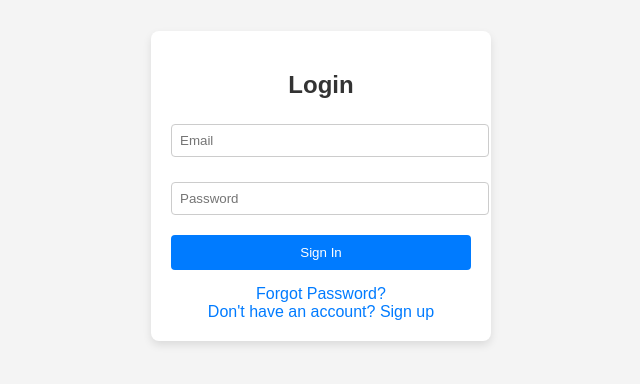
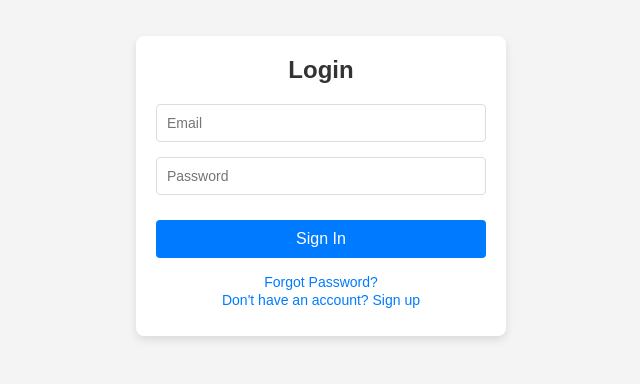
Before and after one commit to AlumniArchitect/AlumniArchitects, a React (Create React App) app in the folder frontend/: page /signin in a window 1280 px wide. Shown: the part 214-598 px from the top of the page, without its empty margins (319-959 px from the left). Built offline with nearby package versions, Linux system fonts and the light colour scheme.

Commit message:
MB login and sign up css change

```diff
--- a/frontend/src/component/auth/Signup.jsx
+++ b/frontend/src/component/auth/Signup.jsx
@@ -2,6 +2,7 @@ import React from 'react';
 import { useState } from 'react';
 import { useNavigate, Link } from 'react-router-dom';
 import Constant from "../../utils/Constant"
+
 
 const Signup = () => {
   const [signupInfo, setSignupInfo] = useState({
@@ -43,7 +44,7 @@ const Signup = () => {
       if (result.status) {
         navigate("/verify-otp");
       } else {
-        alert("Error occurred");
+         alert("Error occurred: " + result.message);
       }
 
     } catch (e) {
--- a/frontend/src/style/LoginPage.css
+++ b/frontend/src/style/LoginPage.css
@@ -1,58 +1,64 @@
+* {
+  margin: 0;
+  padding: 0;
+  box-sizing: border-box;
+}
 
-.login-container {
+body {
+  font-family: 'Arial', sans-serif;
+  background-color: #f4f4f4;
   display: flex;
-
   justify-content: center;
   align-items: center;
   height: 100vh;
-    width:50vw;
-    background-color: #f0f2f5;
-    animation: fadeIn 0.5s ease-in;
+  margin: 0;
 }
 
-  .login-wrapper {
-    animation: slideUp 0.5s ease-in-out;
+.form-container {
+  background-color: #fff;
+  width: 100%;
+  min-width: 370px;
+  padding: 20px;
+  border-radius: 8px;
+  box-shadow: 0 4px 8px rgba(0, 0, 0, 0.1);
+  min-height: 300px;
 }
 
-  .login-card {
-    background: #fff;
-    border-radius: 8px;
-    box-shadow: 0 4px 8px rgba(0, 0, 0, 0.1);
-    padding: 20px;
-    width: 300px;
-  }
-
-  .login-title {
+.form-container h2 {
+  font-size: 24px;
+  font-weight: bold;
+  color: #333;
   text-align: center;
-    font-size: 24px;
   margin-bottom: 20px;
 }
 
-  .login-error {
-    color: red;
-    margin-bottom: 10px;
-    text-align: center;
-  }
-
-  .login-field {
+.form-group {
   margin-bottom: 15px;
 }
 
-  .login-label {
-    display: block;
-    margin-bottom: 5px;
-    font-weight: bold;
-  }
-
-  .login-input {
+.form-group input,
+.form-group select {
   width: 100%;
-    padding: 8px;
+  padding: 10px;
   border: 1px solid #ddd;
   border-radius: 4px;
   font-size: 14px;
+  outline: none;
+  transition: border-color 0.3s ease;
 }
 
-  .login-button {
+.form-group input:focus,
+.form-group select:focus {
+  border-color: #007bff;
+}
+
+.form-group select {
+  appearance: none;
+  background-color: #fff;
+  cursor: pointer;
+}
+
+.form-group button {
   width: 100%;
   padding: 10px;
   background-color: #007bff;
@@ -61,35 +67,25 @@
   border-radius: 4px;
   font-size: 16px;
   cursor: pointer;
+  transition: background-color 0.3s ease;
+  margin-top: 10px;
 }
 
-  .login-button:hover {
+.form-group button:hover {
   background-color: #0056b3;
 }
 
-  .Otp{
-    visibility: hidden;
+.form-links {
+  text-align: center;
+  margin-top: 15px;
 }
 
-
-  /* Fade-in animation */
-  @keyframes fadeIn {
-    from {
-      opacity: 0;
-    }
-    to {
-      opacity: 1;
-    }
+.form-links a {
+  color: #007bff;
+  text-decoration: none;
+  font-size: 14px;
 }
 
-  /* Slide-up animation */
-  @keyframes slideUp {
-    from {
-      opacity: 0;
-      transform: translateY(20px);
+.form-links a:hover {
+  text-decoration: underline;
 }
-    to {
-      opacity: 1;
-      transform: translateY(0);
-    }
-  }
--- a/frontend/src/style/SignUpPage.css
+++ b/frontend/src/style/SignUpPage.css
@@ -1,57 +1,63 @@
+* {
+  margin: 0;
+  padding: 0;
+  box-sizing: border-box;
+}
 
-.signup-container {
+body {
+  font-family: 'Arial', sans-serif;
+  background-color: #f4f4f4;
   display: flex;
   justify-content: center;
   align-items: center;
   height: 100vh;
-    background-color: #f0f2f5;
+  margin: 0;
 }
 
-  .signup-wrapper {
+.form-container {
+  background-color: #fff;
   width: 100%;
-    max-width: 400px;
+  min-width: 500px;
   padding: 20px;
+  border-radius: 8px;
+  box-shadow: 0 4px 8px rgba(0, 0, 0, 0.1);
 }
 
-  .signup-card {
-    background: #fff;
-    border-radius: 8px;
-    box-shadow: 0 4px 8px rgba(0, 0, 0, 0.1);
-    padding: 20px;
-  }
-
-  .signup-title {
+.form-container h2 {
+  font-size: 24px;
+  font-weight: bold;
+  color: #333;
   text-align: center;
-    font-size: 24px;
   margin-bottom: 20px;
 }
 
-  .signup-error {
-    color: red;
-    margin-bottom: 10px;
-    text-align: center;
-  }
-
-  .signup-field {
+.form-group {
   margin-bottom: 15px;
 }
 
-  .signup-label {
-    display: block;
-    margin-bottom: 5px;
-    font-weight: bold;
-  }
-
-  .signup-input,
-  .signup-select {
+.form-group input,
+.form-group select {
   width: 100%;
-    padding: 8px;
+  padding: 10px;
   border: 1px solid #ddd;
   border-radius: 4px;
   font-size: 14px;
+  outline: none;
+  transition: border-color 0.3s ease;
 }
 
-  .signup-button {
+.form-group input:focus,
+.form-group select:focus {
+  border-color: #007bff;
+}
+
+.form-group select {
+  appearance: none;
+  background-color: #fff;
+  cursor: pointer;
+}
+
+.form-group button {
   width: 100%;
   padding: 10px;
   background-color: #007bff;
@@ -60,18 +66,24 @@
   border-radius: 4px;
   font-size: 16px;
   cursor: pointer;
+  transition: background-color 0.3s ease;
 }
 
-  .signup-button:hover {
+.form-group button:hover {
   background-color: #0056b3;
 }
 
-  /* Responsive styling */
-  @media (max-width: 480px) {
-    .signup-wrapper {
-      padding: 15px;
+.form-links {
+  text-align: center;
+  margin-top: 15px;
 }
-    .signup-card {
-      padding: 15px;
+
+.form-links a {
+  color: #007bff;
+  text-decoration: none;
+  font-size: 14px;
 }
+
+.form-links a:hover {
+  text-decoration: underline;
 }
--- a/frontend/src/style/styles.css
+++ b/frontend/src/style/styles.css
@@ -1,62 +1,4 @@
-body {
-    font-family: Arial, sans-serif;
-    background-color: #f4f4f4;
-    display: flex;
-    justify-content: center;
-    align-items: center;
-    height: 100vh;
-    margin: 0;
-  }
-
-  .form-container {
-    background-color: #fff;
-    padding: 20px;
-    border-radius: 8px;
-    box-shadow: 0 4px 8px rgba(0, 0, 0, 0.1);
-    width: 300px;
-  }
-
-  h2 {
-    text-align: center;
-    color: #333;
-  }
-
-  .form-group {
-    margin-bottom: 15px;
-  }
-
-  input, select {
-    width: 100%;
-    padding: 8px;
-    margin: 5px 0;
-    border: 1px solid #ccc;
-    border-radius: 4px;
-  }
-
-  button {
-    width: 100%;
-    padding: 10px;
-    background-color: #007bff;
-    color: white;
-    border: none;
-    border-radius: 4px;
-    cursor: pointer;
-  }
-
-  button:hover {
-    background-color: #0056b3;
-  }
-
-  .form-links {
-    text-align: center;
-    margin-top: 10px;
-  }
-
-  .form-links a {
-    color: #007bff;
-    text-decoration: none;
-  }
-
-  .form-links a:hover {
-    text-decoration: underline;
-  }
+@import url("SignUpPage.css");
+@import url("LoginPage.css");
+@import url("SplashScreen.css");
+@import url("HomePage.css");
```
Lines whose indentation alone changed are shown as unchanged.
